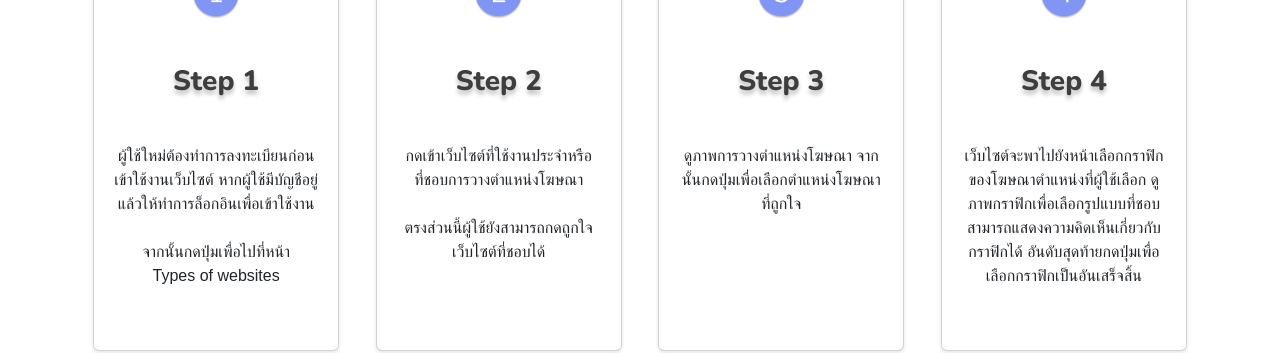
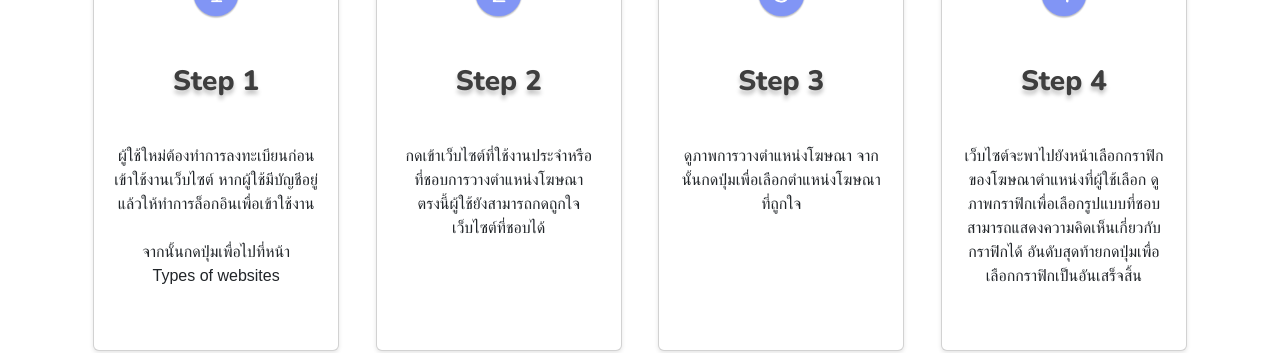
Before and after one commit to NapatpanOP/Anapos, a React (Vite) app: page / in a window 1280 px wide. Shown: the part 1060-1413 px from the top of the page. Built offline with nearby package versions, Linux system fonts and the light colour scheme; a web font is replaced by a local one.

Commit message:
Revert "update css home page"
This reverts commit f96d43762347efae4557ff8b2466f674cb06efc4.

```diff
--- a/src/HomePage.jsx
+++ b/src/HomePage.jsx
@@ -58,8 +58,8 @@ function HomePage() {
               <div className="card-content">
                 <h3>Step 2</h3>
                 <p>
-                  กดเข้าเว็บไซต์ที่ใช้งานประจำหรือ<br/>ที่ชอบการวางตำแหน่งโฆษณา<br/><br/>
-                  ตรงส่วนนี้ผู้ใช้ยังสามารถกดถูกใจเว็บไซต์ที่ชอบได้
+                  กดเข้าเว็บไซต์ที่ใช้งานประจำหรือ<br/>ที่ชอบการวางตำแหน่งโฆษณา<br/>
+                  ตรงนี้ผู้ใช้ยังสามารถกดถูกใจเว็บไซต์ที่ชอบได้
                 </p>
               </div>
             </div>
```
